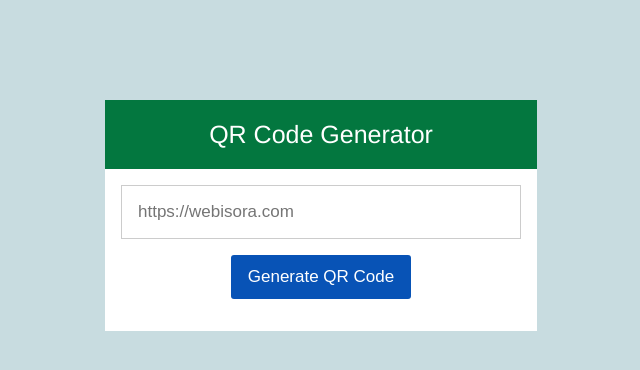
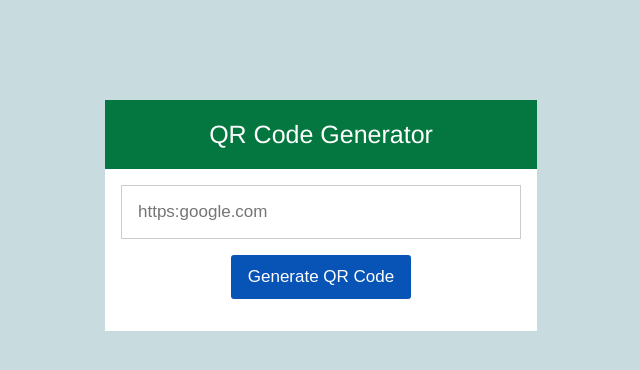
Before and after one commit to SriVishalS/QR-CODE-GENERATOR, a plain HTML site: page index.html in a window 1280 px wide. Shown: the full height of the page, 319-959 px from the left. Drawn offline with Linux system fonts and the light colour scheme.

Commit message:
Qr Code Genarater

```diff
--- a/index.html
+++ b/index.html
@@ -14,7 +14,7 @@
       <div class="box">
             <h1>QR Code Generator</h1>
             <form>
-                  <input type="url" id="website" name="website" placeholder="https://webisora.com" required />
+                  <input type="url" id="website" name="website" placeholder="https:google.com" required />
 
                   <div id="qrcode-container">
                         <div id="qrcode" class="qrcode"></div>
```
